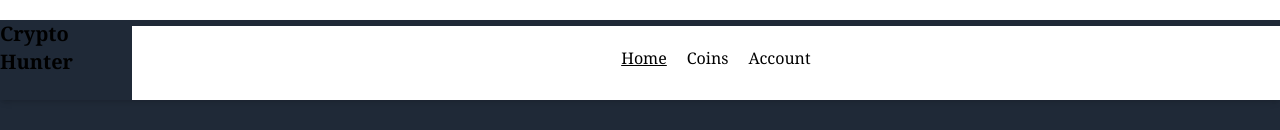
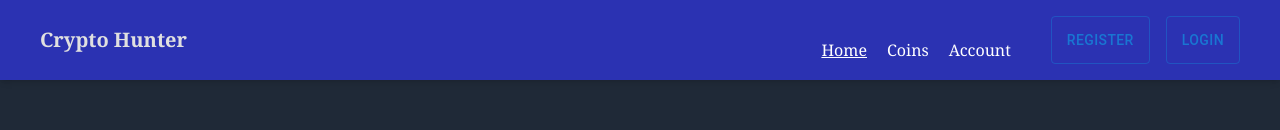
Before and after one commit to Suleman-Tasawar/crypto-forge, a React (Vite) app: page / in a window 1280 px wide. Shown: the top 130 px of the page. Built offline with nearby package versions, Linux system fonts and the light colour scheme; no server answers.

Commit message:
Updated NavBar.jsx

```diff
--- a/src/components/NavBar.jsx
+++ b/src/components/NavBar.jsx
@@ -1,21 +1,34 @@
 import React, { useState } from "react";
-import { NavLink,Link } from "react-router-dom";
+import { NavLink,Link,useNavigate } from "react-router-dom";
+import { Button } from "@mui/material";
 
 const Navbar = () => {
   const [toggler,setToggler] = useState(false)
+  const navigate = useNavigate()
   return (
-    <header className="sm:relative h-20 flex justify-center font-serif mt-5 shadow-md w-full">
+    <header className="sm:relative h-20 flex text-clight-grey justify-between items-center bg-csolid-blue font-serif shadow-md w-full px-[2.5rem] py-[1rem]">
       <Link to="/">
         <div>
           <h3 className="text-xl w-full  font-semibold">Crypto Hunter</h3>
         </div>
       </Link>
+
       <div onClick={()=>setToggler(!toggler)} className="lg:hidden md:block sm:block sm:ml-5 cursor-pointer">
           <svg xmlns="http://www.w3.org/2000/svg" x="0px" y="0px" width="30" height="30" viewBox="0 0 50 50">
     <path d="M 3 9 A 1.0001 1.0001 0 1 0 3 11 L 47 11 A 1.0001 1.0001 0 1 0 47 9 L 3 9 z M 3 24 A 1.0001 1.0001 0 1 0 3 26 L 47 26 A 1.0001 1.0001 0 1 0 47 24 L 3 24 z M 3 39 A 1.0001 1.0001 0 1 0 3 41 L 47 41 A 1.0001 1.0001 0 1 0 47 39 L 3 39 z"></path>
     </svg>
       </div>
-      <nav className={`mt-1.5 ml-16 ${toggler? "sm:flex lg:flex":"sm:hidden lg:flex"} lg:static md:absolute sm:absolute sm:text-center sm:top-10 sm:z-50 flex sm:flex-col md:flex-col lg:flex-row justify-center sm:bg-gray-900 md:bg-gray-900 lg:bg-white sm:text-white md:text-white lg:text-black sm:w-full sm:h-[300px] md:h-[350px] lg:h-auto sm:ml-0`}>
+
+        <div
+        className={`lg:flex ${
+          toggler ? "block" : "hidden"
+        } flex-col justify-between gap-10 items-center lg:flex-row`}
+      >
+        <nav
+          className={`mb-2${
+            toggler ? "sm:flex md:flex lg:flex" : "sm:hidden md:hidden lg:flex"
+          } lg:static md:absolute sm:absolute sm:text-center  sm:top-14 md:top-14 sm:left-0 md:left-0  sm:z-50 flex sm:flex-col md:flex-col lg:flex-row justify-evenly items-center bg-csolid-blue text-white sm:w-full sm:h-[300px] md:h-[350px] lg:h-auto sm:ml-0`}
+        >
         <NavLink
              className={({ isActive}) =>
               `ml-5 sm:mt-5 ${isActive ? "underline" : "" }  `
@@ -41,6 +54,11 @@ const Navbar = () => {
           Account
         </NavLink>
       </nav>
+      <div className="flex gap-[1rem] h-[3rem]">
+          <Button onClick={() => navigate('/LoginMenu/Register')} variant="outlined">Register</Button>
+          <Button onClick={() => navigate('/LoginMenu/Login')} variant="outlined">Login</Button>
+      </div>
+      </div>
     </header>
   );
 };
```
